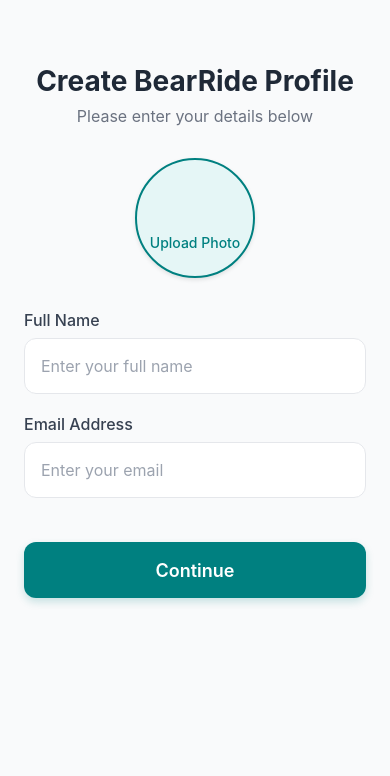
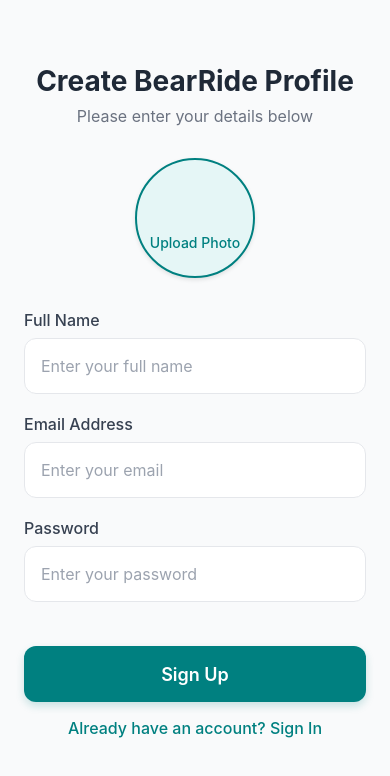
Before and after one commit to andrfalcon/BearRide3.0, a React Native app: screen /Login in a window 390 px wide. Shown: the top 776 px of the page. Built offline with nearby package versions, Linux system fonts and the light colour scheme; no server answers; some icons are missing.

Commit message:
authentication

```diff
--- a/package.json
+++ b/package.json
@@ -13,6 +13,7 @@
     "@expo/ngrok": "^4.1.3",
     "@react-native-community/datetimepicker": "^8.3.0",
     "@react-native-picker/picker": "^2.11.0",
+    "@react-navigation/bottom-tabs": "^7.3.10",
     "@react-navigation/native": "^7.1.6",
     "@react-navigation/native-stack": "^7.3.10",
     "expo": "~52.0.46",
--- /dev/null
+++ b/screens/GroupScreen.js
@@ -0,0 +1,27 @@
+import { StyleSheet, Text, View } from 'react-native';
+import { StatusBar } from 'expo-status-bar';
+import React from 'react';
+
+export default function GroupScreen() {
+  return (
+    <View style={styles.container}>
+      <Text style={styles.heading}>My Groups</Text>
+      <StatusBar style="auto" />
+    </View>
+  );
+}
+
+const styles = StyleSheet.create({
+  container: {
+    flex: 1,
+    backgroundColor: '#f5f5f5',
+    paddingTop: 40,
+    paddingHorizontal: 20,
+  },
+  heading: {
+    fontSize: 32,
+    fontWeight: 'bold',
+    color: '#2c3e50',
+    marginBottom: 30,
+  },
+});
--- a/screens/HomeScreen.js
+++ b/screens/HomeScreen.js
@@ -8,8 +8,12 @@
 import { db } from '../firebaseConfig';
 import { collection, addDoc, serverTimestamp, getDocs, query, orderBy } from 'firebase/firestore';
 import React from 'react';
+import { createBottomTabNavigator } from '@react-navigation/bottom-tabs';
+import GroupScreen from './GroupScreen';
 
-export default function HomeScreen() {
+const Tab = createBottomTabNavigator();
+
+function HomeTab() {
   const navigation = useNavigation();
   const route = useRoute();
   const [selectedOption, setSelectedOption] = useState('Option 1');
@@ -108,8 +112,8 @@
     <View style={styles.container}>
       <View style={styles.header}>
         <TouchableOpacity
+          onPress={() => navigation.goBack()}
           style={styles.backButton}
-          onPress={() => navigation.navigate('Welcome')}
         >
           <Ionicons name="arrow-back" size={24} color="#2c3e50" />
         </TouchableOpacity>
@@ -122,8 +126,8 @@
           <RefreshControl
             refreshing={refreshing}
             onRefresh={onRefresh}
-            colors={['#3498db']} // Android
-            tintColor="#3498db" // iOS
+            colors={['#3498db']}
+            tintColor="#3498db"
           />
         }
       >
@@ -175,6 +179,32 @@
   );
 }
 
+export default function HomeScreen() {
+  return (
+    <Tab.Navigator
+      screenOptions={({ route }) => ({
+        tabBarIcon: ({ focused, color, size }) => {
+          let iconName;
+
+          if (route.name === 'Home') {
+            iconName = focused ? 'home' : 'home-outline';
+          } else if (route.name === 'Groups') {
+            iconName = focused ? 'people' : 'people-outline';
+          }
+
+          return <Ionicons name={iconName} size={size} color={color} />;
+        },
+        tabBarActiveTintColor: '#3498db',
+        tabBarInactiveTintColor: 'gray',
+        headerShown: false,
+      })}
+    >
+      <Tab.Screen name="Home" component={HomeTab} />
+      <Tab.Screen name="Groups" component={GroupScreen} />
+    </Tab.Navigator>
+  );
+}
+
 const styles = StyleSheet.create({
   container: {
     flex: 1,
@@ -188,7 +218,7 @@
     marginBottom: 30,
   },
   backButton: {
-    marginRight: 10,
+    marginRight: 15,
   },
   heading: {
     fontSize: 32,
--- a/screens/LoginScreen.js
+++ b/screens/LoginScreen.js
@@ -11,16 +11,24 @@
   KeyboardAvoidingView,
   ScrollView,
   SafeAreaView,
+  ActivityIndicator,
 } from "react-native"
 import * as ImagePicker from "expo-image-picker"
 import { Camera } from "lucide-react-native"
+import { getAuth, createUserWithEmailAndPassword, signInWithEmailAndPassword } from "firebase/auth"
+import { doc, setDoc } from "firebase/firestore"
+import { db } from "../firebaseConfig"
 
 export default function LoginScreen({ navigation }) {
   const [email, setEmail] = useState("")
+  const [password, setPassword] = useState("")
   const [fullName, setFullName] = useState("")
   const [profileImage, setProfileImage] = useState(null)
   const [isEmailFocused, setIsEmailFocused] = useState(false)
   const [isNameFocused, setIsNameFocused] = useState(false)
+  const [isPasswordFocused, setIsPasswordFocused] = useState(false)
+  const [isLoading, setIsLoading] = useState(false)
+  const [isLogin, setIsLogin] = useState(false)
 
   const pickImage = async () => {
     // Request permission
@@ -44,14 +52,19 @@
     }
   }
 
-  const handleSubmit = () => {
+  const handleSubmit = async () => {
     // Validate inputs
     if (!email.trim()) {
       Alert.alert("Email required", "Please enter your email address")
       return
     }
 
-    if (!fullName.trim()) {
+    if (!password.trim()) {
+      Alert.alert("Password required", "Please enter your password")
+      return
+    }
+
+    if (!isLogin && !fullName.trim()) {
       Alert.alert("Name required", "Please enter your full name")
       return
     }
@@ -65,8 +78,43 @@
       return
     }
 
-    // Here you would typically handle the login/signup process
-    navigation.navigate('Welcome');
+    setIsLoading(true)
+    const auth = getAuth()
+
+    try {
+      if (isLogin) {
+        // Handle login
+        await signInWithEmailAndPassword(auth, email, password)
+        navigation.navigate('Welcome')
+      } else {
+        // Handle signup
+        const userCredential = await createUserWithEmailAndPassword(auth, email, password)
+        const user = userCredential.user
+
+        // Create user document in Firestore
+        await setDoc(doc(db, "users", user.uid), {
+          fullName,
+          email,
+          createdAt: new Date().toISOString(),
+        })
+
+        navigation.navigate('Welcome')
+      }
+    } catch (error) {
+      let errorMessage = "An error occurred. Please try again."
+      if (error.code === "auth/email-already-in-use") {
+        errorMessage = "This email is already registered. Please login instead."
+      } else if (error.code === "auth/invalid-email") {
+        errorMessage = "Invalid email address."
+      } else if (error.code === "auth/weak-password") {
+        errorMessage = "Password should be at least 6 characters."
+      } else if (error.code === "auth/user-not-found" || error.code === "auth/wrong-password") {
+        errorMessage = "Invalid email or password."
+      }
+      Alert.alert("Error", errorMessage)
+    } finally {
+      setIsLoading(false)
+    }
   }
 
   return (
@@ -74,10 +122,11 @@
       <KeyboardAvoidingView behavior={Platform.OS === "ios" ? "padding" : "height"} style={styles.keyboardAvoidingView}>
         <ScrollView contentContainerStyle={styles.scrollContainer}>
           <View style={styles.header}>
-            <Text style={styles.title}>Create BearRide Profile</Text>
-            <Text style={styles.subtitle}>Please enter your details below</Text>
+            <Text style={styles.title}>{isLogin ? "Welcome Back" : "Create BearRide Profile"}</Text>
+            <Text style={styles.subtitle}>{isLogin ? "Sign in to continue" : "Please enter your details below"}</Text>
           </View>
 
+          {!isLogin && (
             <View style={styles.profileImageContainer}>
               <TouchableOpacity style={styles.profileImageWrapper} onPress={pickImage}>
                 {profileImage ? (
@@ -90,8 +139,10 @@
                 )}
               </TouchableOpacity>
             </View>
+          )}
 
           <View style={styles.form}>
+            {!isLogin && (
               <View style={styles.inputContainer}>
                 <Text style={styles.label}>Full Name</Text>
                 <TextInput
@@ -104,6 +155,7 @@
                   placeholderTextColor="#9CA3AF"
                 />
               </View>
+            )}
 
             <View style={styles.inputContainer}>
               <Text style={styles.label}>Email Address</Text>
@@ -120,15 +172,40 @@
               />
             </View>
 
-            <TouchableOpacity style={styles.button} onPress={handleSubmit}>
-              <Text style={styles.buttonText}>Continue</Text>
+            <View style={styles.inputContainer}>
+              <Text style={styles.label}>Password</Text>
+              <TextInput
+                style={[styles.input, isPasswordFocused && styles.inputFocused]}
+                placeholder="Enter your password"
+                value={password}
+                onChangeText={setPassword}
+                secureTextEntry
+                onFocus={() => setIsPasswordFocused(true)}
+                onBlur={() => setIsPasswordFocused(false)}
+                placeholderTextColor="#9CA3AF"
+              />
+            </View>
+
+            <TouchableOpacity
+              style={[styles.button, isLoading && styles.buttonDisabled]}
+              onPress={handleSubmit}
+              disabled={isLoading}
+            >
+              {isLoading ? (
+                <ActivityIndicator color="#FFFFFF" />
+              ) : (
+                <Text style={styles.buttonText}>{isLogin ? "Sign In" : "Sign Up"}</Text>
+              )}
             </TouchableOpacity>
 
-            {/* <View style={styles.footer}>
-              <Text style={styles.footerText}>
-                Already have an account? <Text style={styles.footerLink}>Sign In</Text>
+            <TouchableOpacity
+              style={styles.switchButton}
+              onPress={() => setIsLogin(!isLogin)}
+            >
+              <Text style={styles.switchButtonText}>
+                {isLogin ? "Don't have an account? Sign Up" : "Already have an account? Sign In"}
               </Text>
-            </View> */}
+            </TouchableOpacity>
           </View>
         </ScrollView>
       </KeyboardAvoidingView>
@@ -253,4 +330,16 @@
     color: "#008080",
     fontWeight: "600",
   },
+  buttonDisabled: {
+    opacity: 0.7,
+  },
+  switchButton: {
+    marginTop: 16,
+    alignItems: "center",
+  },
+  switchButtonText: {
+    color: "#008080",
+    fontSize: 16,
+    fontWeight: "500",
+  },
 })
```
Also changed, not shown: 1 other file (tests, documents, lock files or other folders). Lines whose indentation alone changed are shown as unchanged.
